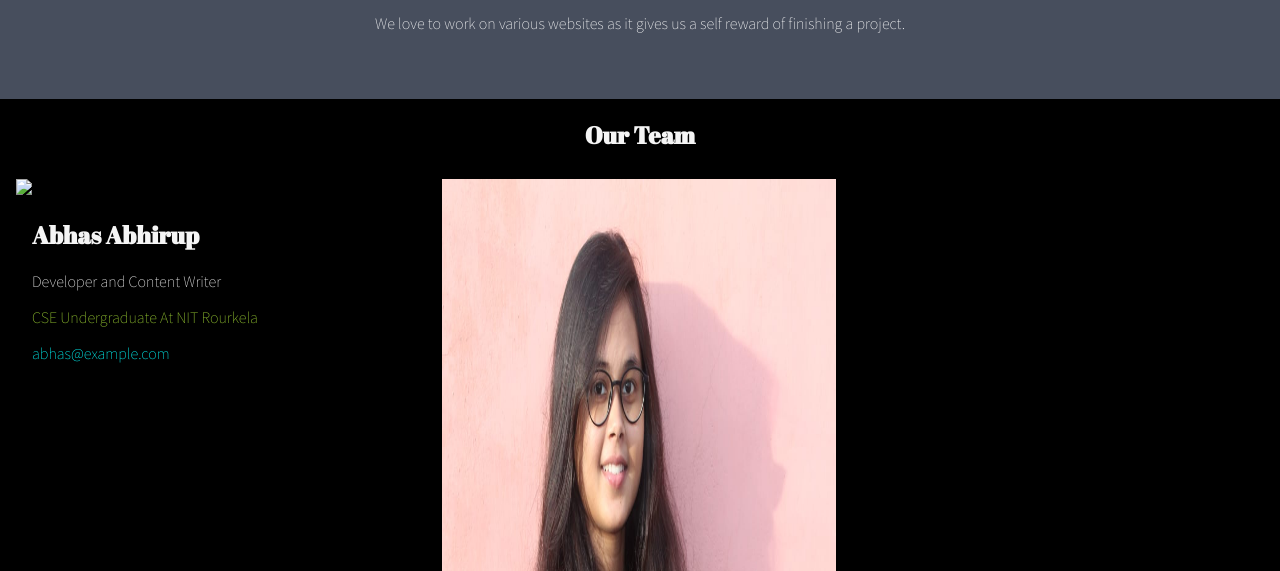
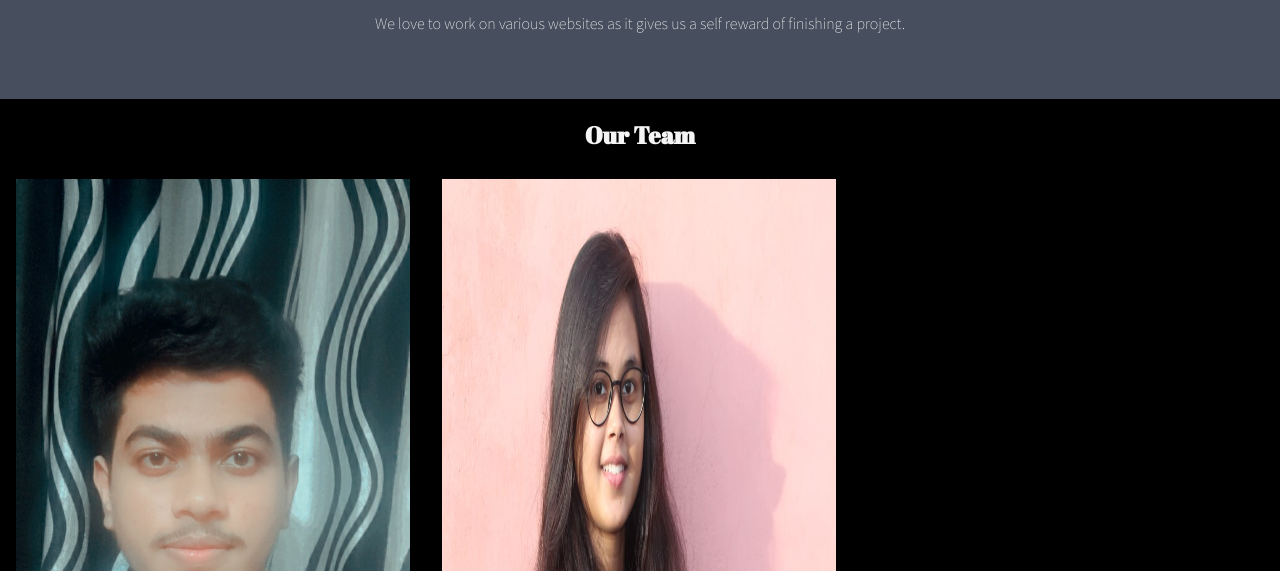
Before and after one commit to Abhas-15/Enigma, a website built with Vite: page pages/aboutUs.html in a window 1280 px wide. Shown: the part 229-800 px from the top of the page. Built offline with nearby package versions, Linux system fonts and the light colour scheme.

Commit message:
Update aboutUs.html

```diff
--- a/pages/aboutUs.html
+++ b/pages/aboutUs.html
@@ -30,7 +30,7 @@
       <div class="column one">
         <div class="card">
 
-          <img src="../assets/abhas1"  alt="abhas" style="width: 100%" class="one"/>
+          <img src="../assets/abhas1.jpg"  alt="abhas" style="width: 100%" class="one"/>
 
 
           <div class="container">
```
